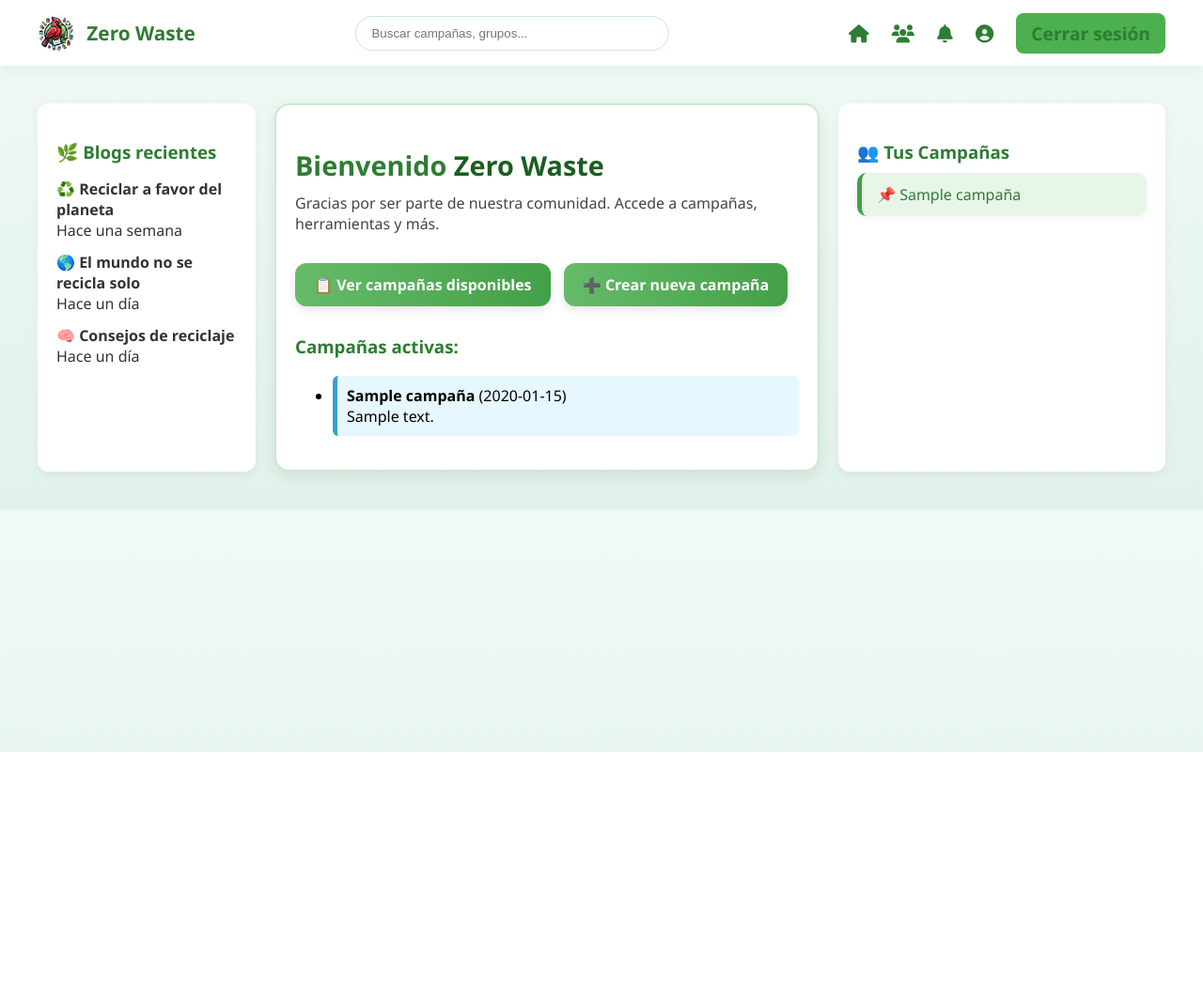
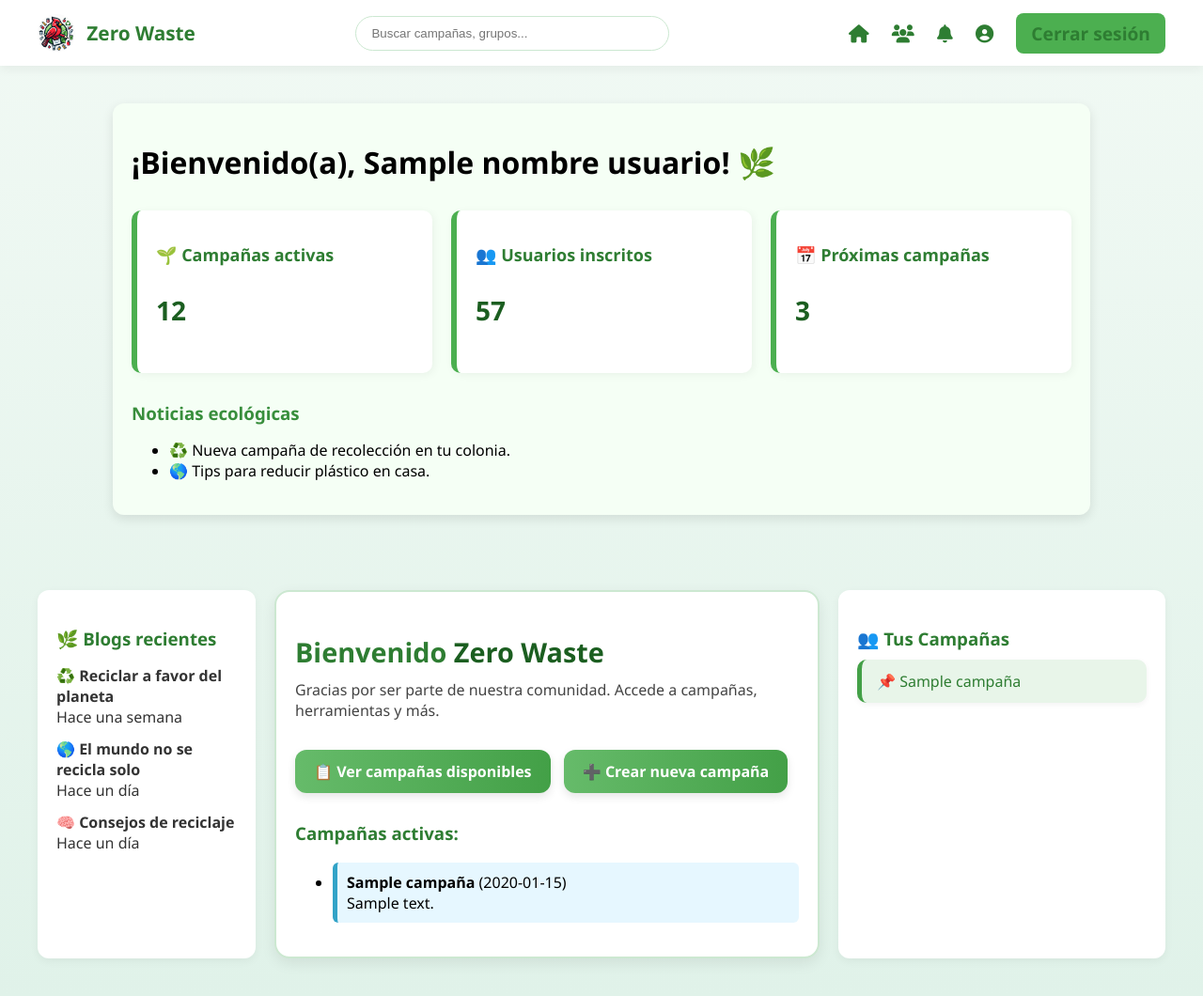
Before and after one commit to belenvega21/ZeroWastePI, a Flask app: template templates/dashboard.html in a window 1280 px wide. Shown: the whole page at 94% size. Before the commit the page ends 800 px from the top, so only its background shows below. Run offline with Flask 3, Linux system fonts and the light colour scheme; the template is opened without the code that fills it: most values are stand-ins (such as "Sample title", 1, 10 or a date in 2020); some libraries are stand-ins or nearby versions.

Commit message:
nuevo dashboard

```diff
--- a/static/css/dashboard.css
+++ b/static/css/dashboard.css
@@ -272,3 +272,46 @@ body {
     justify-content: center;
   }
 }
+.dashboard-container {
+  max-width: 1000px;
+  margin: 40px auto;
+  padding: 20px;
+  background: #f5fff5;
+  border-radius: 12px;
+  box-shadow: 0 4px 12px rgba(0,0,0,0.1);
+  font-family: 'Segoe UI', sans-serif;
+}
+
+.stats-cards {
+  display: flex;
+  gap: 20px;
+  justify-content: space-between;
+  flex-wrap: wrap;
+  margin: 30px 0;
+}
+
+.card {
+  flex: 1 1 250px;
+  padding: 20px;
+  background: white;
+  border-left: 6px solid #4caf50;
+  border-radius: 10px;
+  box-shadow: 2px 2px 10px rgba(0,0,0,0.05);
+}
+
+.card h2 {
+  font-size: 18px;
+  margin-bottom: 10px;
+  color: #2e7d32;
+}
+
+.card p {
+  font-size: 28px;
+  font-weight: bold;
+  color: #1b5e20;
+}
+
+.section h3 {
+  margin-bottom: 10px;
+  color: #388e3c;
+}
--- a/templates/dashboard.html
+++ b/templates/dashboard.html
@@ -26,6 +26,33 @@
       <a href="{{ url_for('logout') }}" class="logout-btn">Cerrar sesión</a>
     </div>
   </header>
+
+  <div class="dashboard-container">
+  <h1>¡Bienvenido(a), {{ nombre_usuario }}! 🌿</h1>
+
+  <div class="stats-cards">
+    <div class="card">
+      <h2>🌱 Campañas activas</h2>
+      <p>12</p>
+    </div>
+    <div class="card">
+      <h2>👥 Usuarios inscritos</h2>
+      <p>57</p>
+    </div>
+    <div class="card">
+      <h2>📅 Próximas campañas</h2>
+      <p>3</p>
+    </div>
+  </div>
+
+  <div class="section">
+    <h3>Noticias ecológicas</h3>
+    <ul>
+      <li>♻️ Nueva campaña de recolección en tu colonia.</li>
+      <li>🌎 Tips para reducir plástico en casa.</li>
+    </ul>
+  </div>
+</div>
 
   <!-- CONTENIDO PRINCIPAL -->
   <main class="main-content">
@@ -84,5 +111,7 @@
     </div>
   </main>
 
+
+
 </body>
 </html>
```
